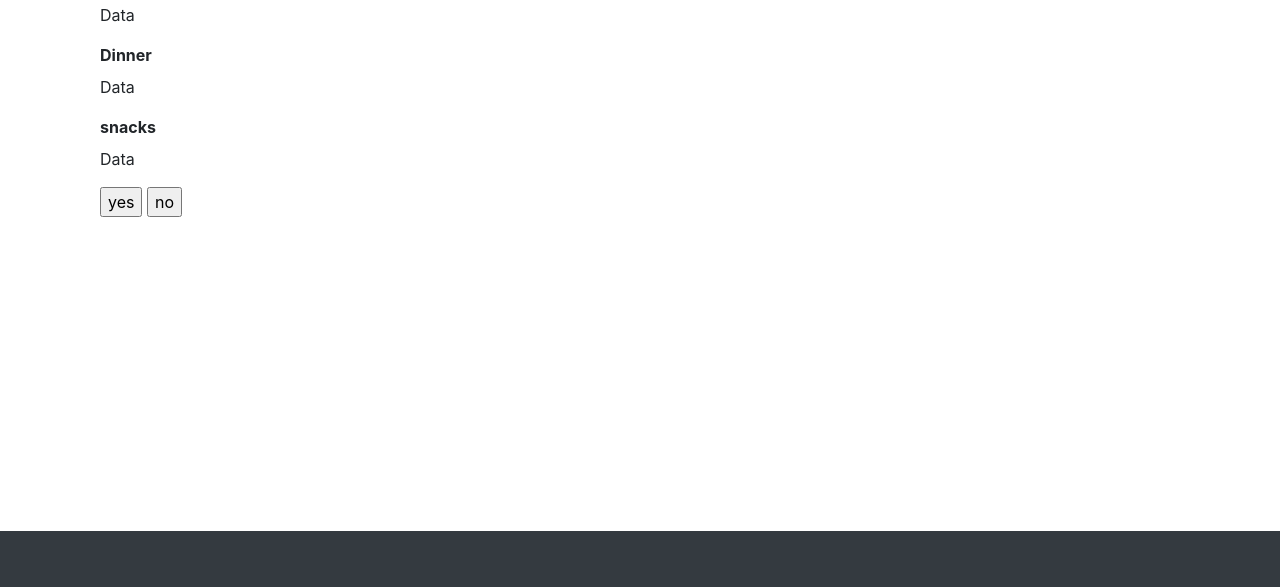
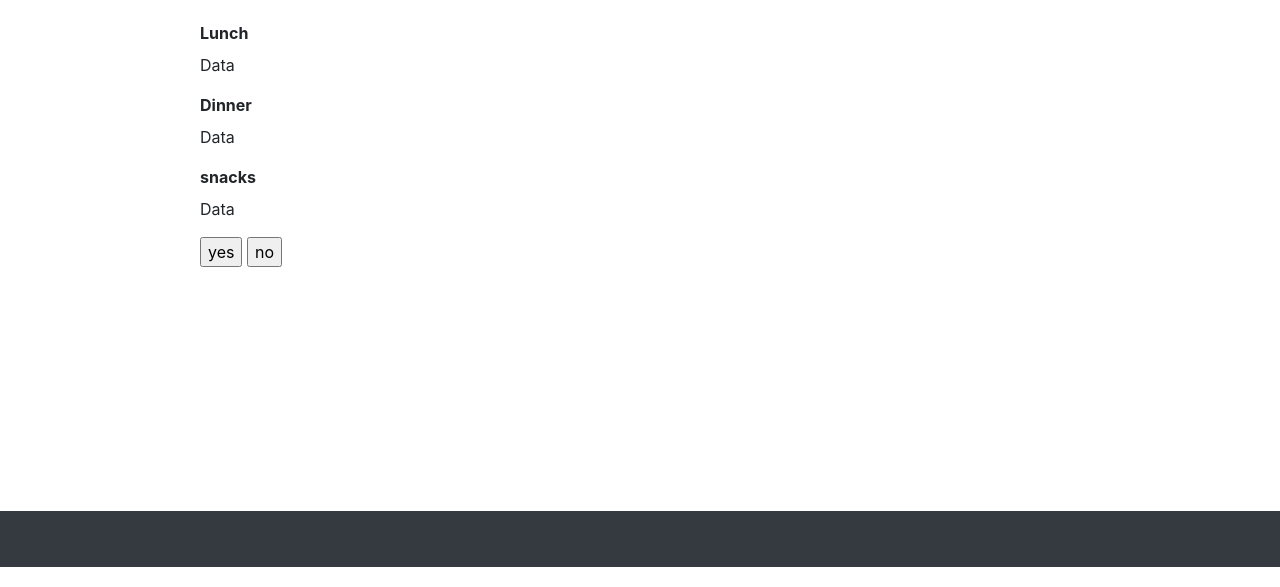
Before and after one commit to varunprabhakaran22/MyShapeTimee, a website: page Dashboard.html in a window 1280 px wide. Shown: the part 233-820 px from the top of the page. Drawn offline with nearby package versions, Linux system fonts and the light colour scheme.

Commit message:
Update style.css

```diff
--- a/css/style.css
+++ b/css/style.css
@@ -50,6 +50,6 @@
 }
 .Menu
 {
-    margin-top: 20px;
-    margin-left: 100px;
+   padding-top: 70px;
+    margin-left: 200px;
 }
```
